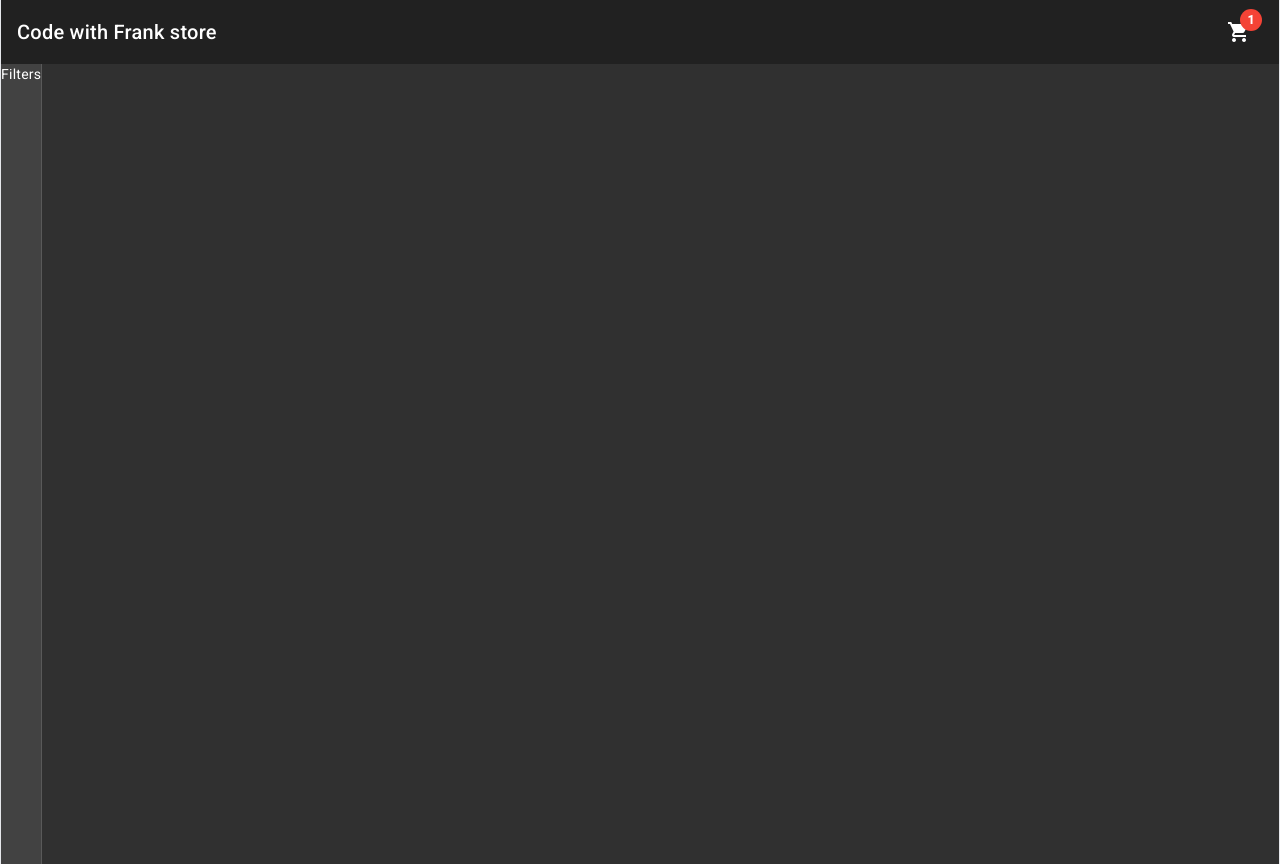
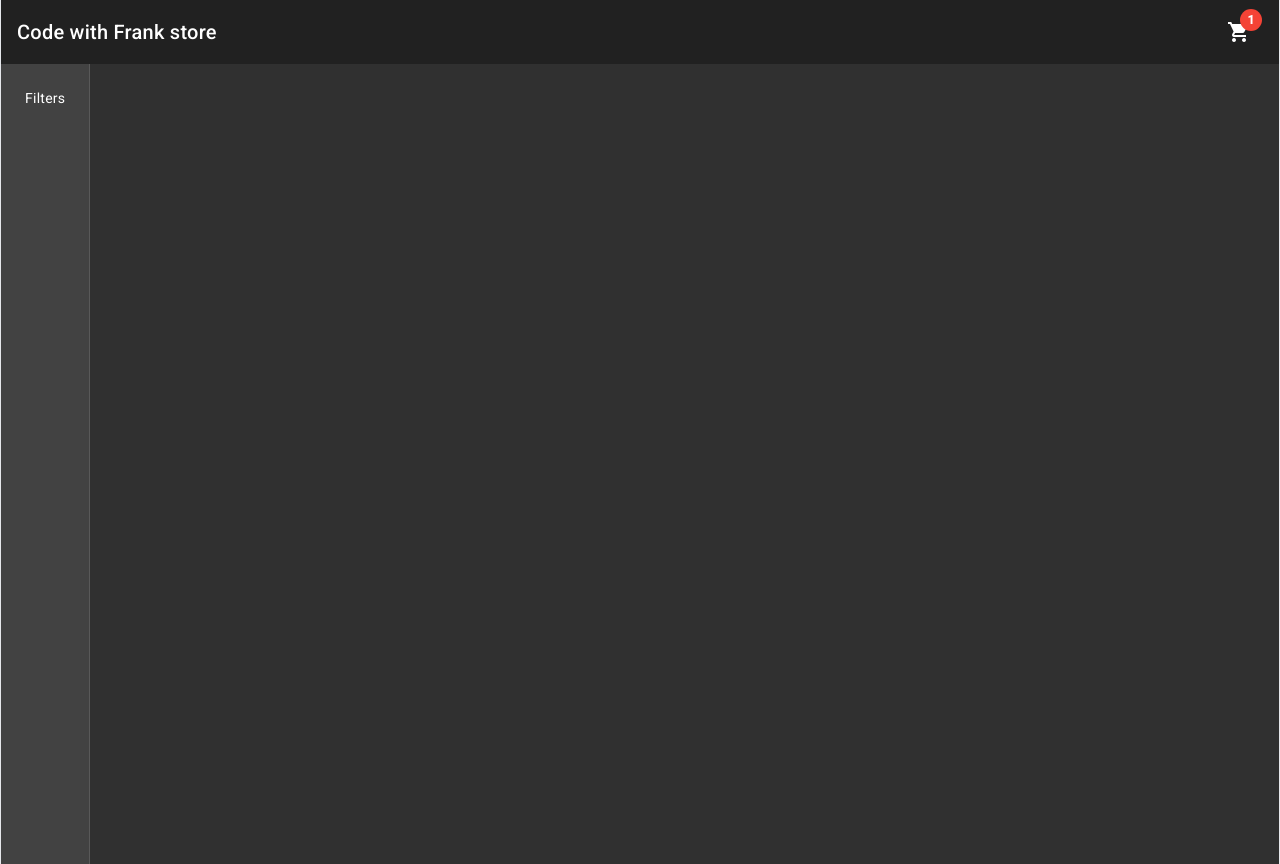
Before and after one commit to fran1014/webshop, an Angular app: page /home in a window 1280 px wide. Built offline with nearby package versions, Linux system fonts and the light colour scheme.

Commit message:
created products-header component

```diff
--- a/src/app/app.module.ts
+++ b/src/app/app.module.ts
@@ -18,7 +18,8 @@ import { MatTableModule} from '@angular/material/table'
 import { MatBadgeModule} from '@angular/material/badge'
 import { MatSnackBarModule} from '@angular/material/snack-bar';
 import { HeaderComponent } from './components/header/header.component';
-import { HomeComponent } from './pages/home/home.component'
+import { HomeComponent } from './pages/home/home.component';
+import { ProductsHeaderComponent } from './pages/home/components/products-header/products-header.component'
 
 
 
@@ -29,7 +30,8 @@ import { HomeComponent } from './pages/home/home.component'
   declarations: [
     AppComponent,
     HeaderComponent,
-    HomeComponent
+    HomeComponent,
+    ProductsHeaderComponent
   ],
   imports: [
     BrowserModule,
--- /dev/null
+++ b/src/app/pages/home/components/products-header/products-header.component.ts
@@ -0,0 +1,15 @@
+import { Component } from '@angular/core';
+
+@Component({
+  selector: 'app-products-header',
+  template: `
+    <p>
+      products-header works!
+    </p>
+  `,
+  styles: [
+  ]
+})
+export class ProductsHeaderComponent {
+
+}
--- a/src/app/pages/home/home.component.html
+++ b/src/app/pages/home/home.component.html
@@ -2,8 +2,9 @@
 [autosize]="true"
 class="min-h-full max-w-7xl mx-auto border-x"
 >
-<mat-drawer mode="side" opened>
+<mat-drawer mode="side" opened class="p-6">
     <div>Filters</div>
 </mat-drawer>
+<mat-drawer-content class="p-6"></mat-drawer-content>
 
 </mat-drawer-container>
```
